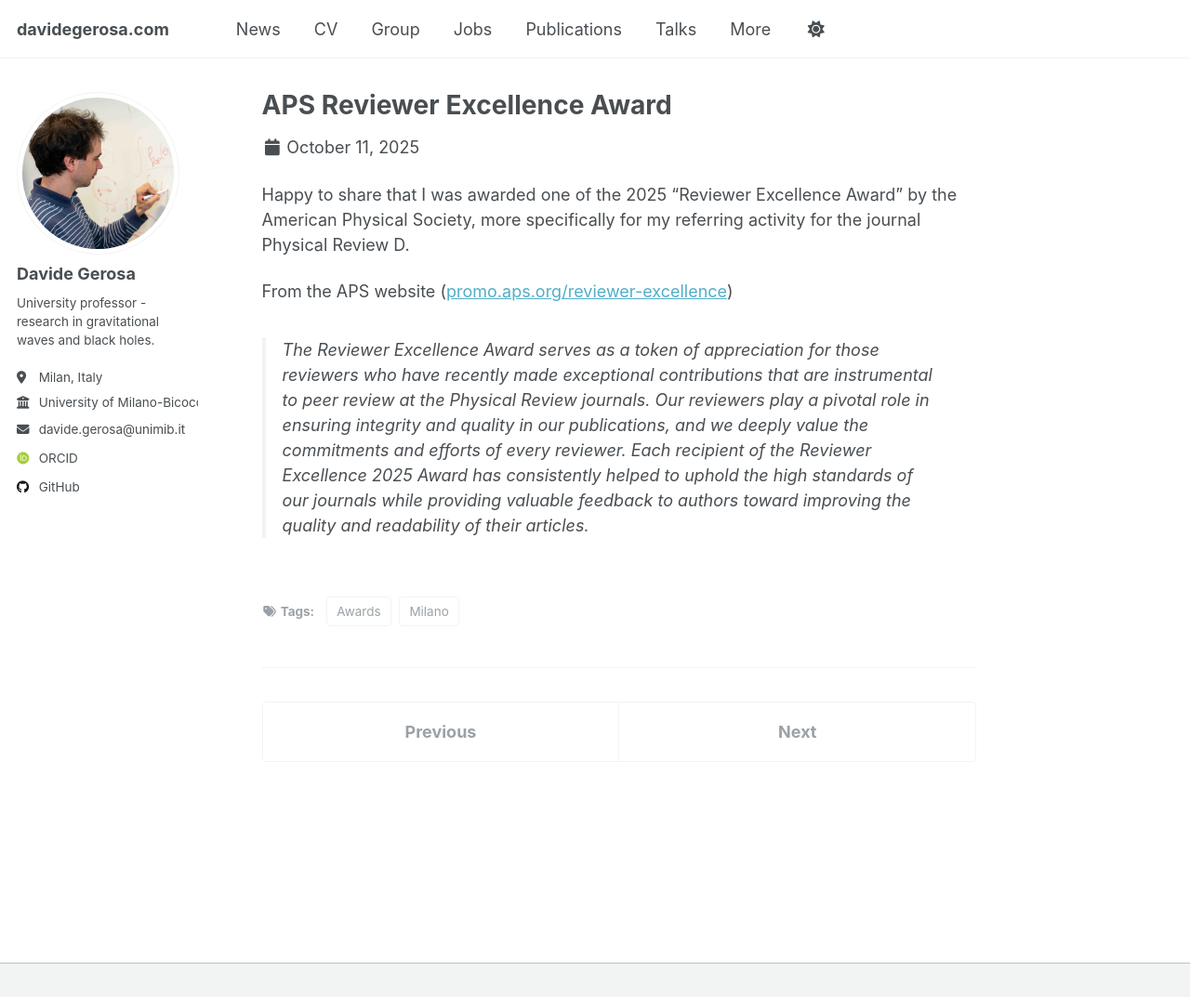
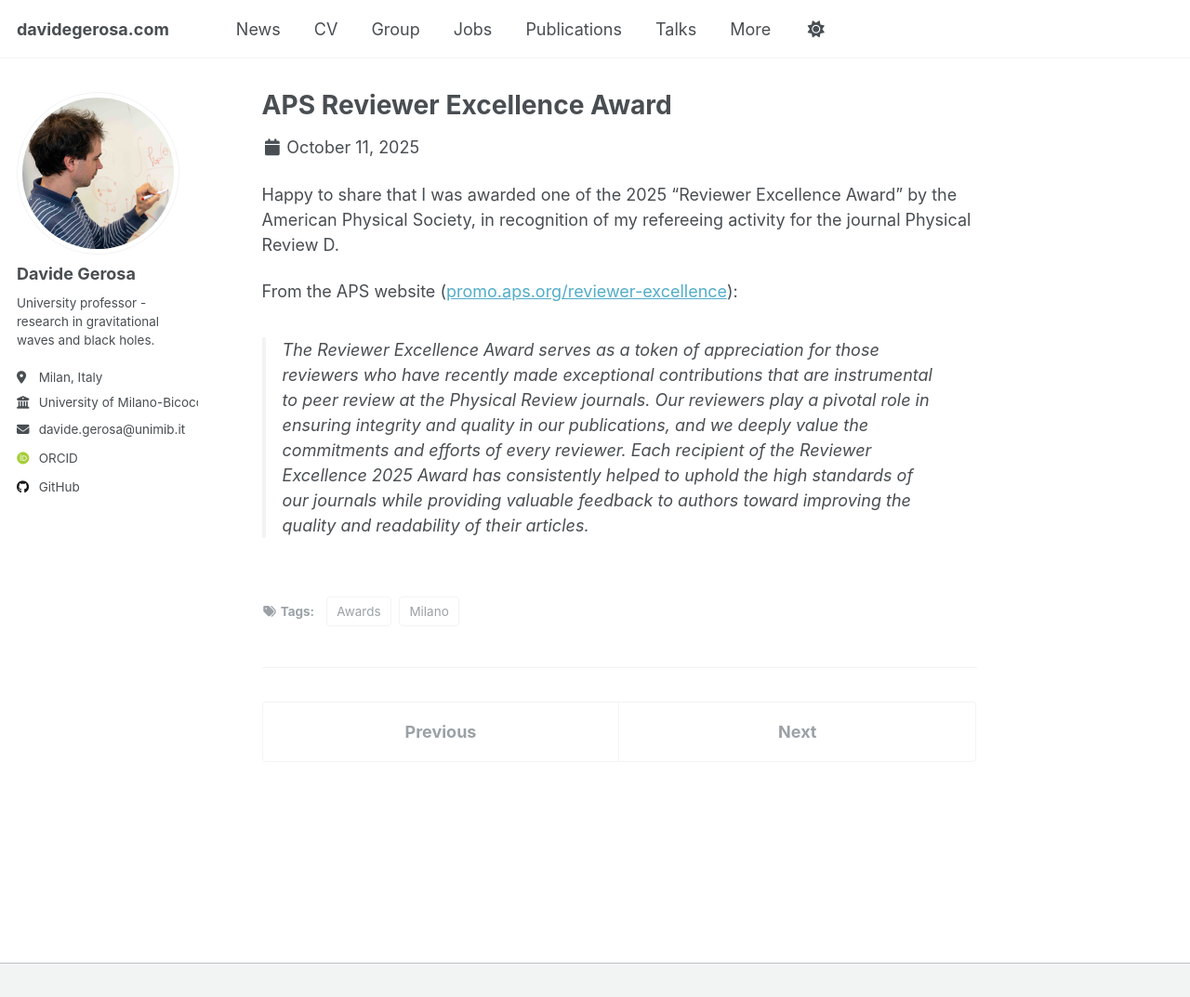
Before and after one commit to dgerosa/website, a Jekyll site: the page built from _posts/2025-10-11-aps-reviewer-excellence-award.md, in a window 1280 px wide and 1073 px high. Shown: the whole window at 93% size. Built offline with Jekyll 4.4.1, drawn with Linux system fonts in a browser that asks for light colours; some web fonts are replaced.

Commit message:
Sat Oct 11 19:00:49 CEST 2025

```diff
--- a/_posts/2025-10-11-aps-reviewer-excellence-award.md
+++ b/_posts/2025-10-11-aps-reviewer-excellence-award.md
@@ -7,8 +7,8 @@
   - Awards
 ---
 
-Happy to share that I was awarded one of the 2025 "Reviewer Excellence Award" by the American Physical Society, more specifically for my referring activity for the journal Physical Review D.
+Happy to share that I was awarded one of the 2025 "Reviewer Excellence Award" by the American Physical Society, in recognition of my refereeing activity for the journal Physical Review D.
 
-From the APS website ([promo.aps.org/reviewer-excellence](https://promo.aps.org/reviewer-excellence))
+From the APS website ([promo.aps.org/reviewer-excellence](https://promo.aps.org/reviewer-excellence)):
 
 > The Reviewer Excellence Award serves as a token of appreciation for those reviewers who have recently made exceptional contributions that are instrumental to peer review at the Physical Review journals. Our reviewers play a pivotal role in ensuring integrity and quality in our publications, and we deeply value the commitments and efforts of every reviewer. Each recipient of the Reviewer Excellence 2025 Award has consistently helped to uphold the high standards of our journals while providing valuable feedback to authors toward improving the quality and readability of their articles.
```
